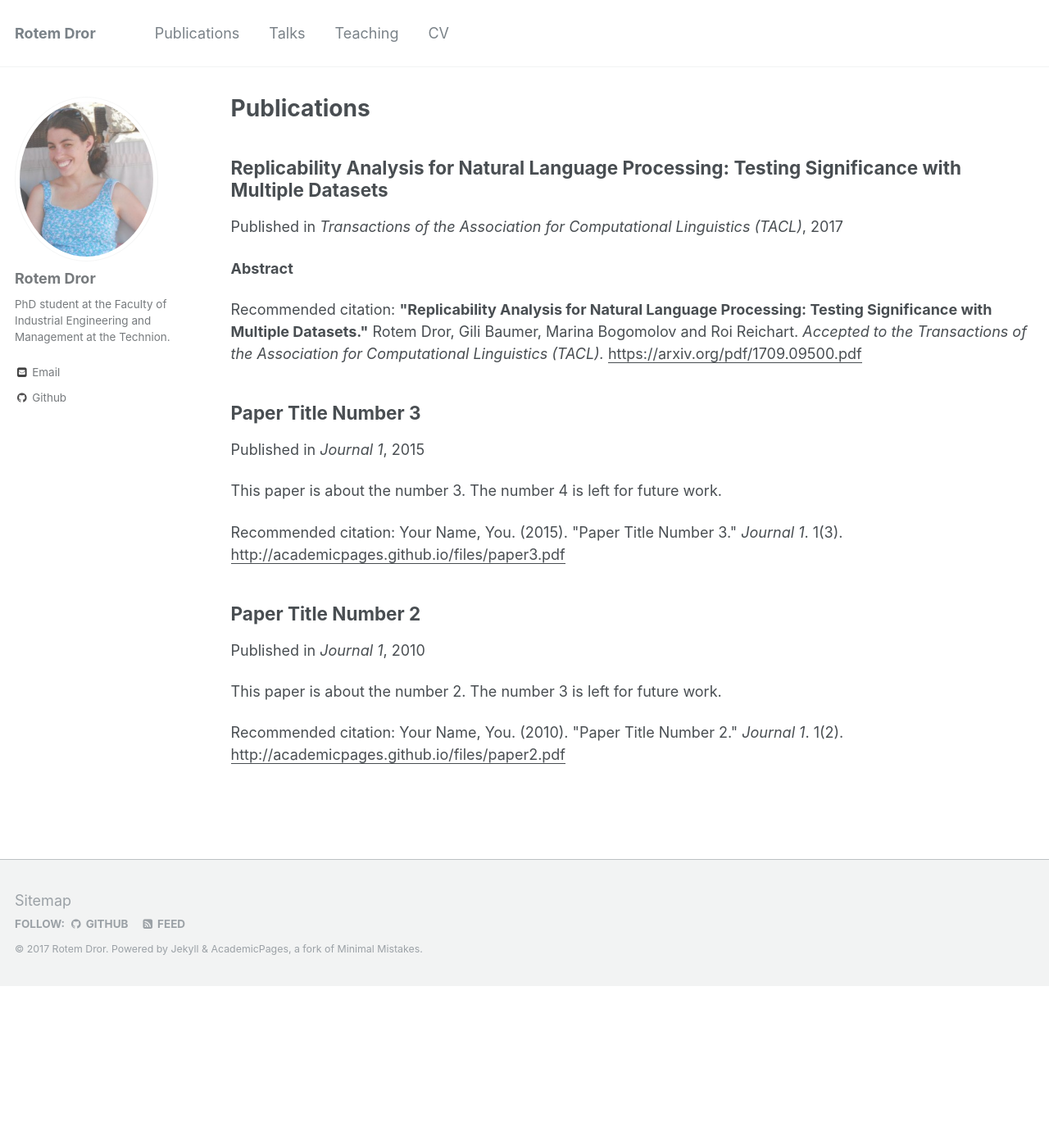
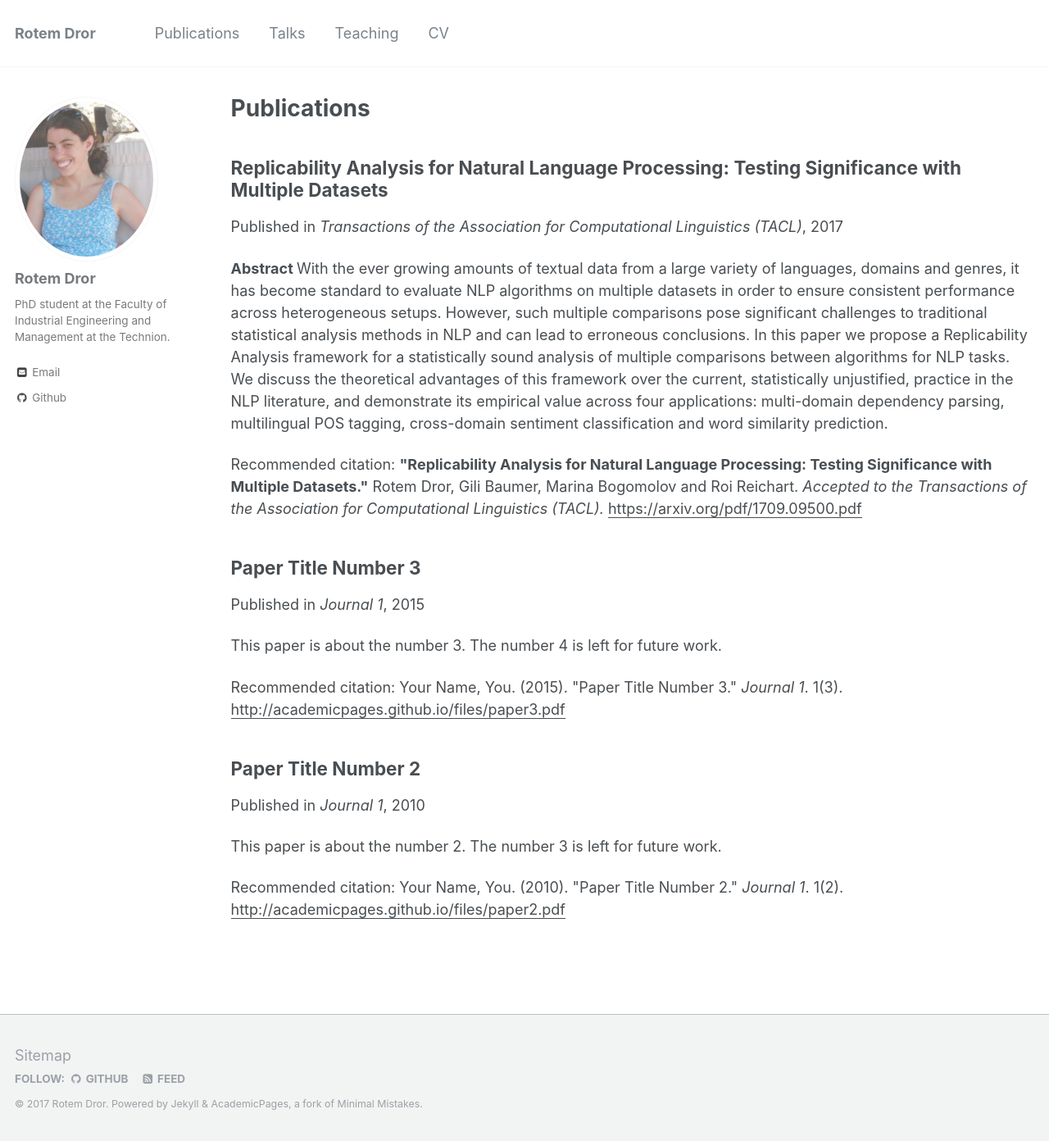
Before and after one commit to rtmdrr/rtmdrr.github.io, a Jekyll site: the page built from _pages/publications.md, in a window 1280 px wide and 1392 px high. Shown: the whole window at 82% size. Built offline with Jekyll 4.4.1, drawn with Linux system fonts in a browser that asks for light colours; some of the changed lines change nothing that is shown.

Commit message:
Update and rename 2009-10-01-paper-title-number-1.md to Replicability.md

```diff
--- a/_publications/2009-10-01-paper-title-number-1.md
+++ b/_publications/Replicability.md
@@ -1,7 +1,7 @@
 ---
 title: "Replicability Analysis for Natural Language Processing: Testing Significance with Multiple Datasets"
 collection: publications
-permalink: /publication/2009-10-01-paper-title-number-1
+permalink: /publication/Replicability
 date: 2017-10-01
 venue: 'Transactions of the Association for Computational Linguistics (TACL)'
 paperurl: 'https://arxiv.org/pdf/1709.09500.pdf'
@@ -9,5 +9,4 @@
 ---
 
 <b> Abstract </b>
-
 With the ever growing amounts of textual data from a large variety of languages, domains and genres, it has become standard to evaluate NLP algorithms on multiple datasets in order to ensure consistent performance across heterogeneous setups. However, such multiple comparisons pose significant challenges to traditional statistical analysis methods in NLP and can lead to erroneous conclusions. In this paper we propose a Replicability Analysis framework for a statistically sound analysis of multiple comparisons between algorithms for NLP tasks. We discuss the theoretical advantages of this framework over the current, statistically unjustified, practice in the NLP literature, and demonstrate its empirical value across four applications: multi-domain dependency parsing, multilingual POS tagging, cross-domain sentiment classification and word similarity prediction.
```
